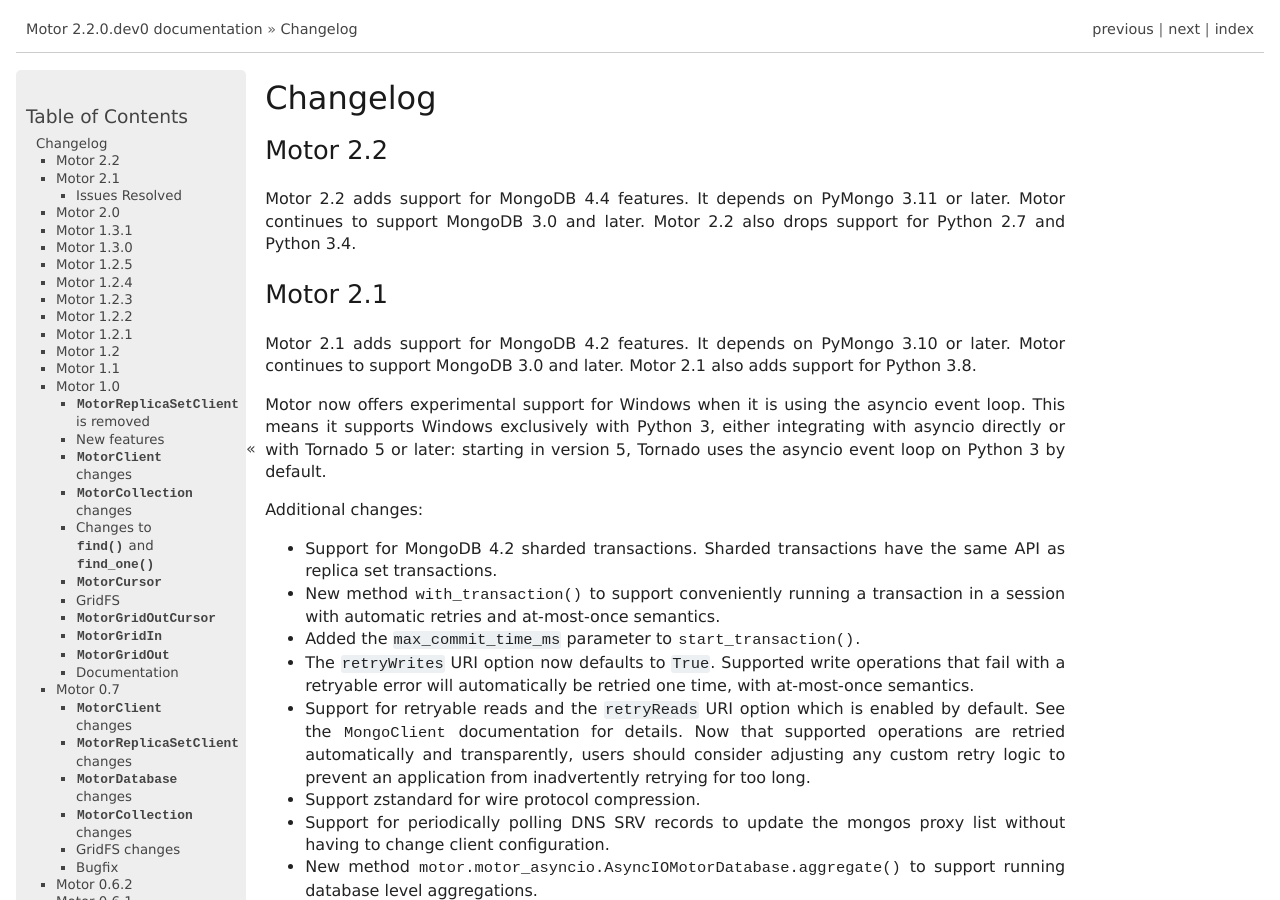
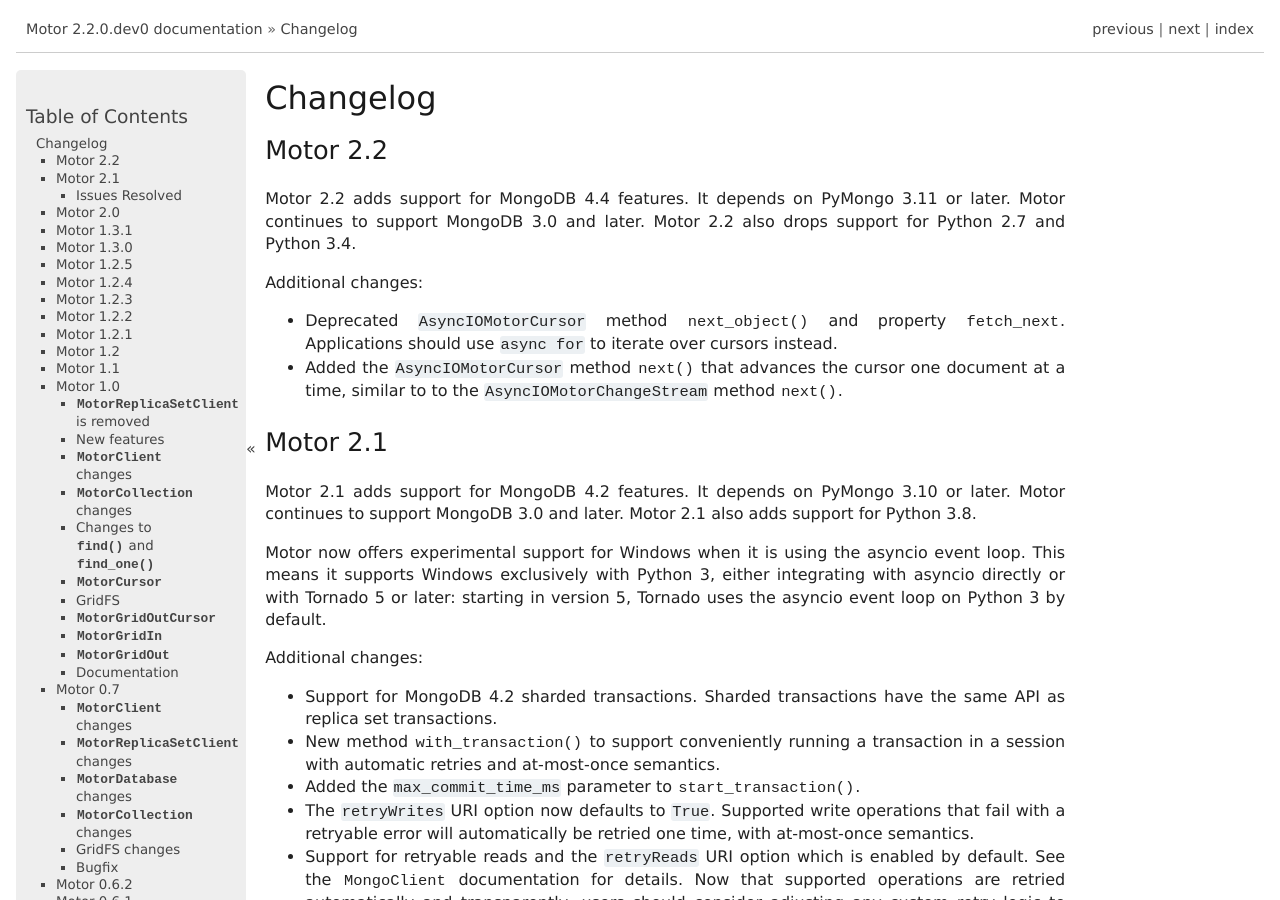
Before and after one commit to mongodb/motor, a Sphinx documentation site: the page built from doc/changelog.rst, in a window 1280 px wide and 900 px high. Built offline with Sphinx 7.4.7, drawn with Linux system fonts in a browser that asks for light colours; pages that are not in the unit, such as notebooks, are missing from menus; comment, search, counter and statistics services are not loaded; the version number is read from the project's files by our own code.

Commit message:
update changelog

```diff
--- a/doc/changelog.rst
+++ b/doc/changelog.rst
@@ -9,6 +9,19 @@
 Motor 2.2 adds support for MongoDB 4.4 features. It depends on PyMongo 3.11 or
 later. Motor continues to support MongoDB 3.0 and later. Motor 2.2 also drops
 support for Python 2.7 and Python 3.4.
+
+Additional changes:
+
+- Deprecated ``AsyncIOMotorCursor`` method
+  :meth:`~motor.motor_asyncio.AsyncIOMotorCursor.next_object` and
+  property :attr:`~motor.motor_asyncio.AsyncIOMotorCursor.fetch_next`.
+  Applications should use ``async for`` to iterate over cursors instead.
+- Added the ``AsyncIOMotorCursor`` method
+  :meth:`~motor.motor_asyncio.AsyncIOMotorCursor.next` that advances the
+  cursor one document at a time, similar to to the
+  ``AsyncIOMotorChangeStream`` method
+  :meth:`~motor.motor_asyncio.AsyncIOMotorChangeStream.next`.
+
 
 Motor 2.1
 ---------
```
